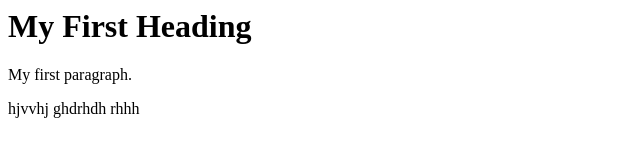
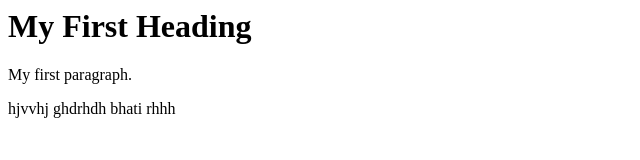
Before and after one commit to snehal7756886767/git-test, a plain HTML site: page index.html in a window 1280 px wide. Shown: the full height of the page, 0-640 px from the left. Drawn offline with Linux system fonts and the light colour scheme.

Commit message:
'hellohi'

```diff
--- a/index.html
+++ b/index.html
@@ -5,6 +5,7 @@
 <p>My first paragraph.</p>
 hjvvhj
 ghdrhdh
+bhati
 rhhh
 </body>
 </html>
```
